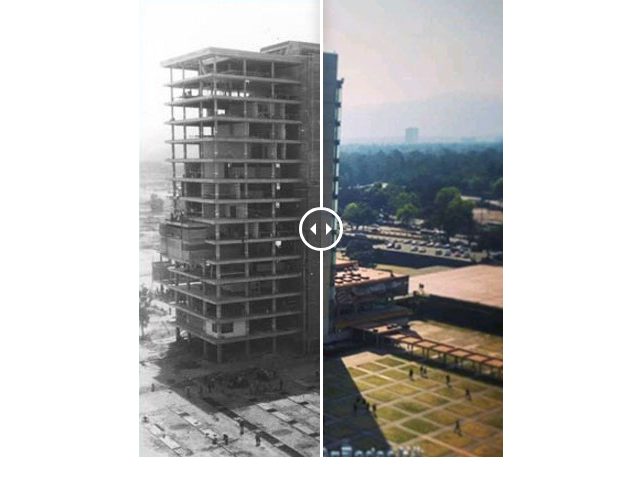
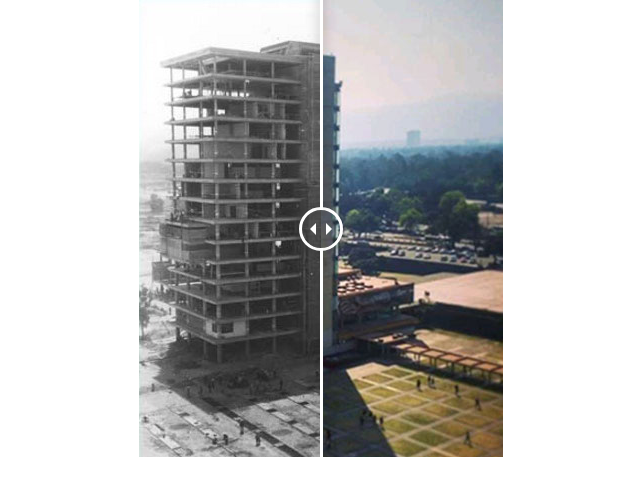
Before and after one commit to micmicto/side-side, a website: page rectoria.html in a window 1280 px wide. Shown: the whole page, without its empty margins (319-959 px from the left). Drawn offline with nearby package versions, Linux system fonts and the light colour scheme.

Commit message:
Update rectoria.html

```diff
--- a/rectoria.html
+++ b/rectoria.html
@@ -21,7 +21,7 @@
 
         <div class="twentytwenty-container">
           <img src="img/rectoria-before.jpg" />
-          <img src="img/rectoria-after.jpg" />
+          <img src="img/rectoria-after-1.jpg" />
         </div>
 
 
```
